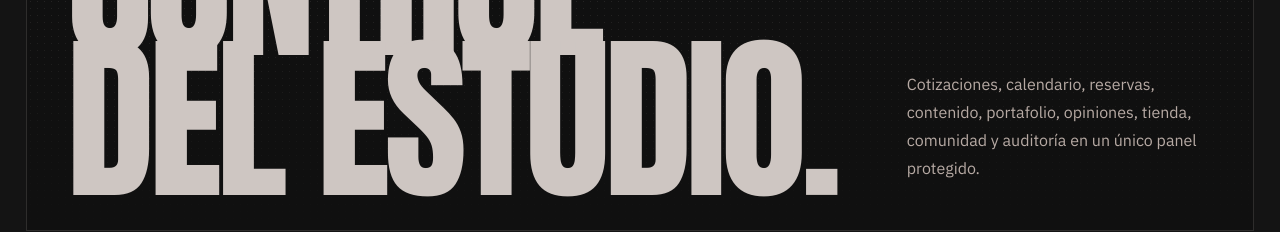
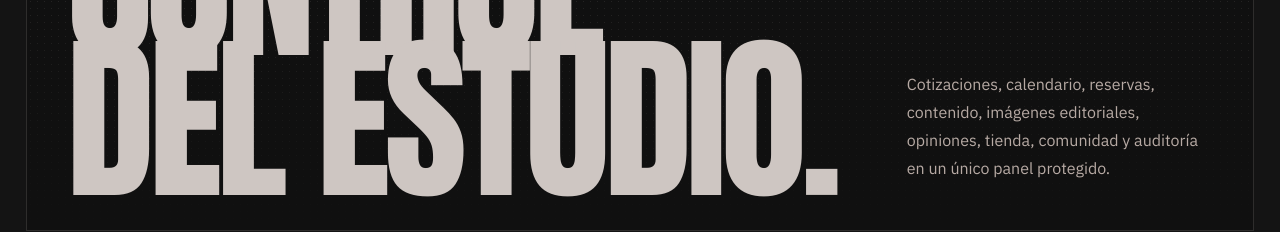
Before and after one commit to marioamigourrutia/WebTatuajes, a Next.js app: page /admin in a window 1280 px wide. Shown: the part 684-916 px from the top of the page. Built offline with nearby package versions, Linux system fonts and the light colour scheme; no server answers.

Commit message:
feat: enable configured editorial image uploads in admin

```diff
--- a/src/app/admin/page.tsx
+++ b/src/app/admin/page.tsx
@@ -1,6 +1,7 @@
 import { cookies } from "next/headers";
 import { AdminStatusPanel } from "@/lib/auth/admin-status-panel";
 import { isFirebaseAdminBackendConfigured } from "@/lib/config/firebase-admin";
+import { isExternalImageUploadConfigured } from "@/lib/images/upload-provider";
 import { EditorialPageHero } from "@/lib/layout/editorial-page-hero";
 
 const adminSessionCookieName = "webtatuajes_admin_session";
@@ -43,6 +44,7 @@ export default async function AdminPage() {
   }
 
   const initialStatus = await getSafeAdminInitialStatus(sessionCookie);
+  const imageUploadsEnabled = isExternalImageUploadConfigured();
 
   return (
     <main className="pb-8 pt-4 sm:pt-5">
@@ -51,7 +53,7 @@ export default async function AdminPage() {
           index="A1"
           eyebrow="Administración / privado"
           title="Control del estudio."
-          description="Cotizaciones, calendario, reservas, contenido, portafolio, opiniones, tienda, comunidad y auditoría en un único panel protegido."
+          description="Cotizaciones, calendario, reservas, contenido, imágenes editoriales, opiniones, tienda, comunidad y auditoría en un único panel protegido."
           tone="black"
           meta={["Acceso restringido", "Firebase", "Server validated"]}
         />
@@ -68,7 +70,10 @@ export default async function AdminPage() {
               Cambios verificados en servidor
             </span>
           </div>
-          <AdminStatusPanel imageUploadsEnabled={false} initialStatus={initialStatus} />
+          <AdminStatusPanel
+            imageUploadsEnabled={imageUploadsEnabled}
+            initialStatus={initialStatus}
+          />
         </section>
       </div>
     </main>
```
